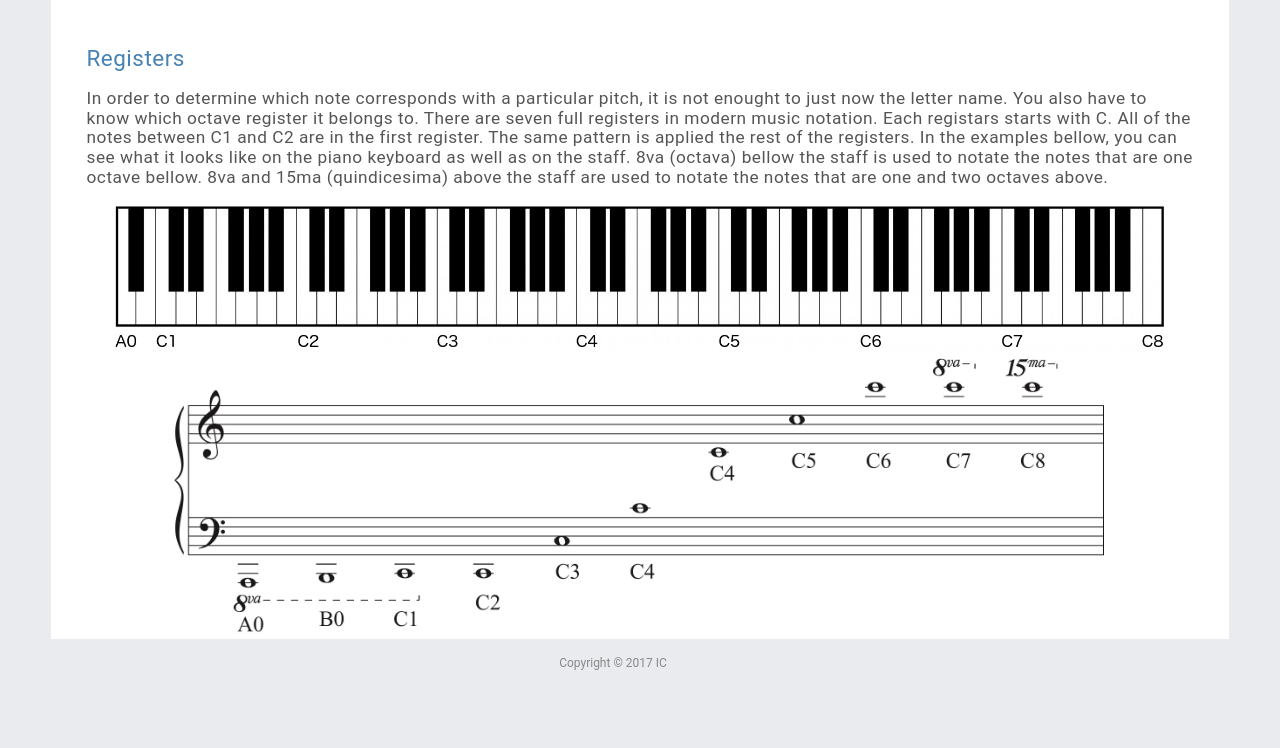
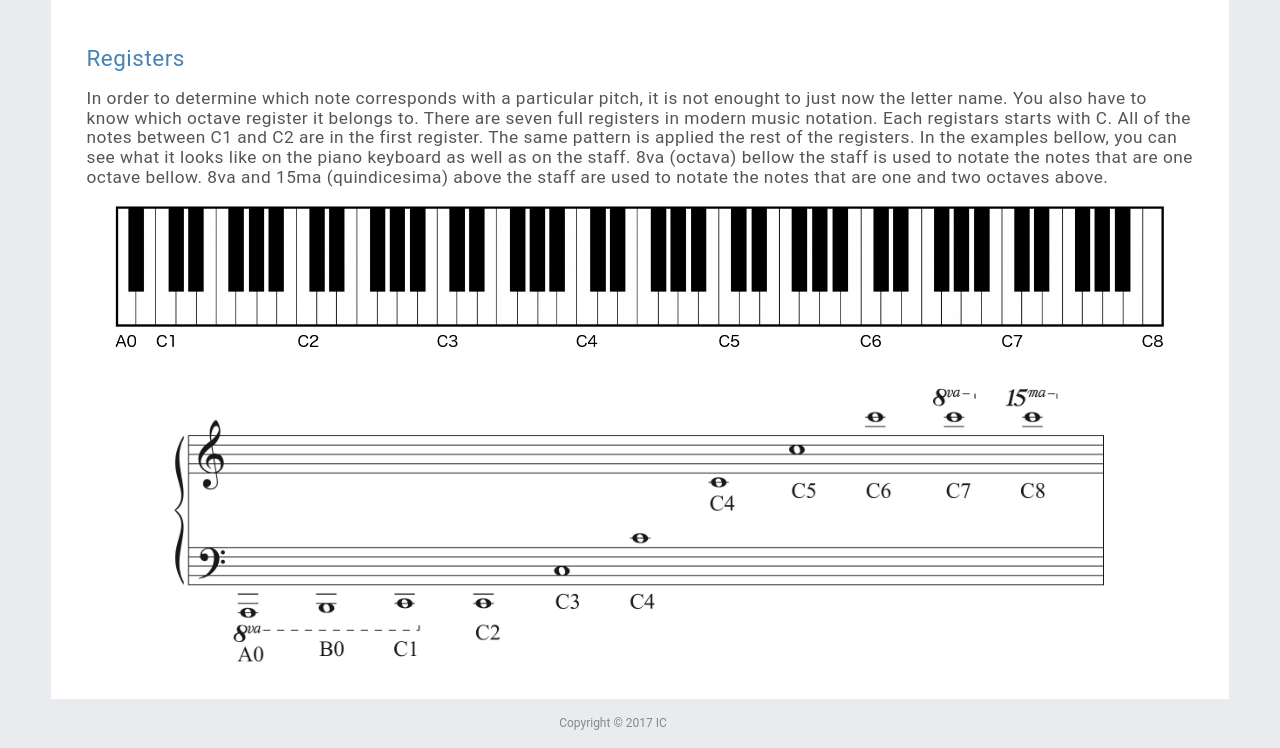
Before and after one commit to igorcweb/note-learning-game, a website built with webpack: page app/info.html in a window 1280 px wide. Shown: the part 973-1721 px from the top of the page. Before the commit the page ends 1661 px from the top, so only its background shows below. Built offline with nearby package versions, Linux system fonts and the light colour scheme.

Commit message:
info staff registers margin

```diff
--- a/app/assets/styles/modules/_info.css
+++ b/app/assets/styles/modules/_info.css
@@ -82,7 +82,7 @@ article {
 	display: block;
 	width: 85%;
 	min-width: 350px;
-	margin: 0 auto;
+	margin: 30px auto;
 }
 
 .ledger-treble, .ledger-bass {
--- a/app/temp/styles/styles.css
+++ b/app/temp/styles/styles.css
@@ -1207,7 +1207,7 @@ article h1 {
 	display: block;
 	width: 85%;
 	min-width: 350px;
-	margin: 0 auto;
+	margin: 30px auto;
 }
 
 .ledger-treble, .ledger-bass {
--- a/docs/temp/styles/styles.css
+++ b/docs/temp/styles/styles.css
@@ -1207,7 +1207,7 @@ article h1 {
 	display: block;
 	width: 85%;
 	min-width: 350px;
-	margin: 0 auto;
+	margin: 30px auto;
 }
 
 .ledger-treble, .ledger-bass {
```
